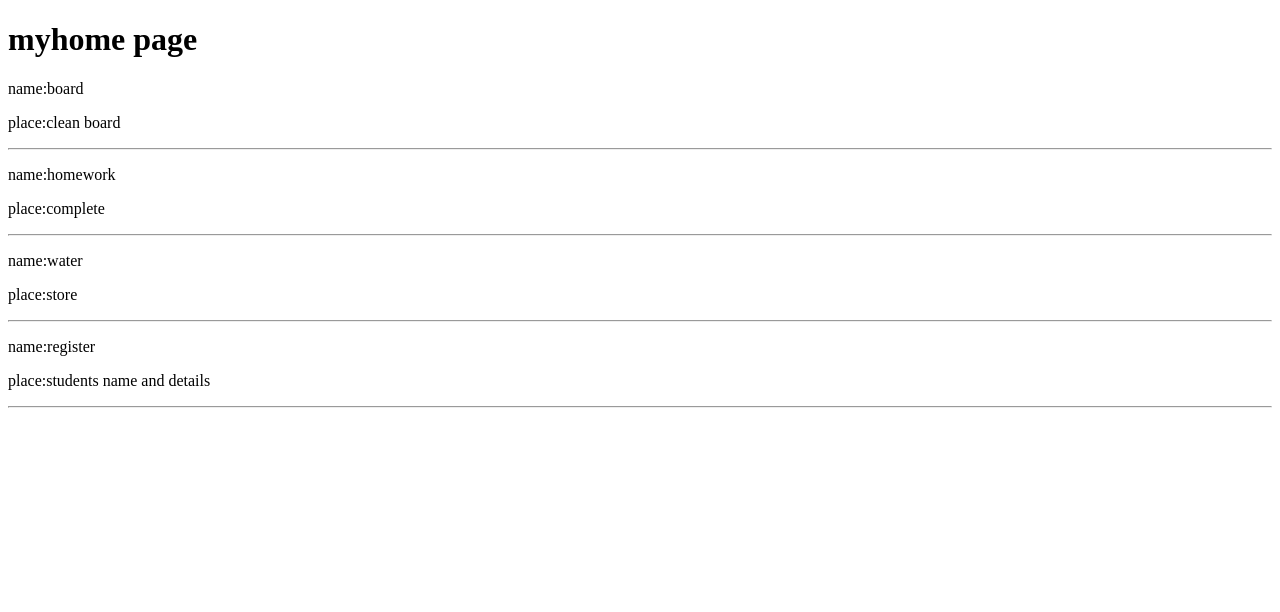
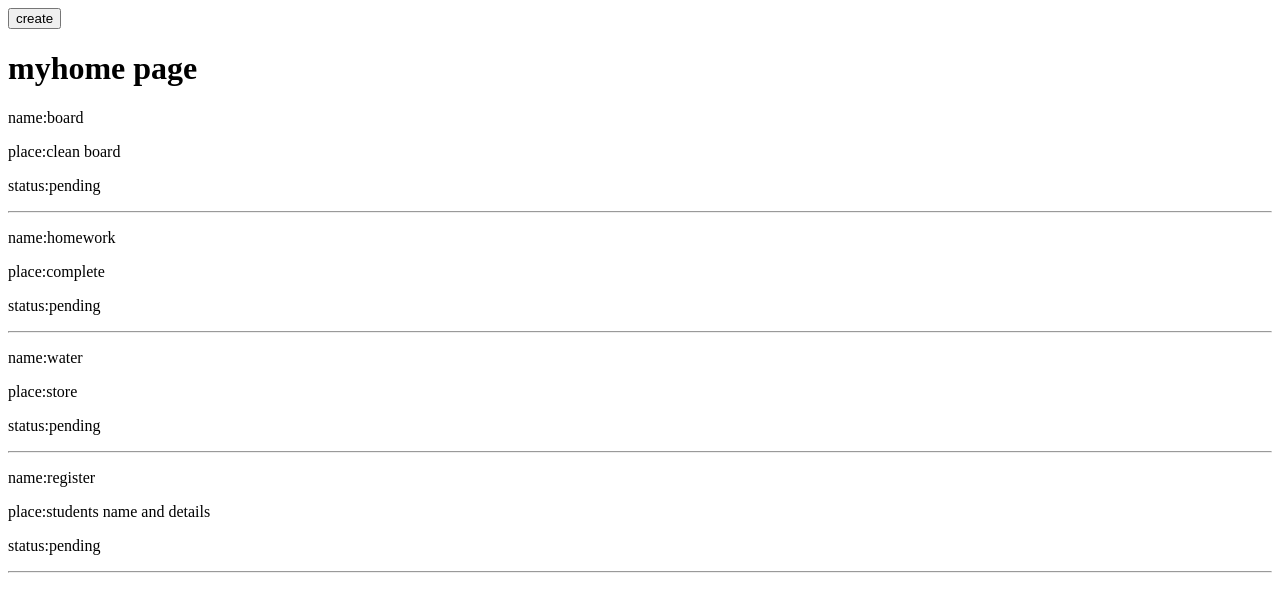
Before and after one commit to revathikuttan03/django, a Django app: page / in a window 1280 px wide. Shown: the top 612 px of the page. Run offline with Django 5.2, Linux system fonts and the light colour scheme; data comes from the database, SQL or seed files in the repository; both versions use the stored data as it was after the commit.

Commit message:
createhtml

```diff
--- a/myapp/models.py
+++ b/myapp/models.py
@@ -5,5 +5,6 @@ from django.db import models
 class TaskList(models.Model):
     name = models.CharField(max_length=100)
     description = models.TextField()
+    status = models.CharField(max_length=100,default="pending")
     def __str__(self):
         return self.name
--- a/myapp/views.py
+++ b/myapp/views.py
@@ -8,3 +8,11 @@ from myapp.models import TaskList
 def home(request):
     data = TaskList.objects.all()
     return render(request,"home.html",{"datas":data})
+
+
+def create(request):
+    if request.GET.get("name"):
+        name = request.GET.get("name")
+        description = request.GET.get("description")
+        print("fffffffffffffffffffffhttjjgjjjjjjjjjjjjjjjj\n",name,description)
+    return render(request,"create.html")
--- a/templates/home.html
+++ b/templates/home.html
@@ -6,11 +6,13 @@
     <title>Document</title>
 </head>
 <body>
+    <a href="create/"><button>create</button></a>
 
     <h1>myhome page</h1>
     {% for i in datas %}
     <p>name:{{ i.name }}</p>
     <p>place:{{ i.description }}</p>
+    <p>status:{{ i.status }}</p>
     <hr>
     {% endfor %}
 
--- a/todo/urls.py
+++ b/todo/urls.py
@@ -18,7 +18,9 @@ from django.contrib import admin
 from django.urls import path
 from myapp import views
 
+
 urlpatterns = [
     path('admin/', admin.site.urls),
-    path('',views.home)
+    path('',views.home),
+    path('create/',views.create),
 ]
```
Also changed, not shown: templates/create.html (added, +15 -0 lines), db.sqlite3, myapp/migrations/0002_tasklist_status.py (added).
